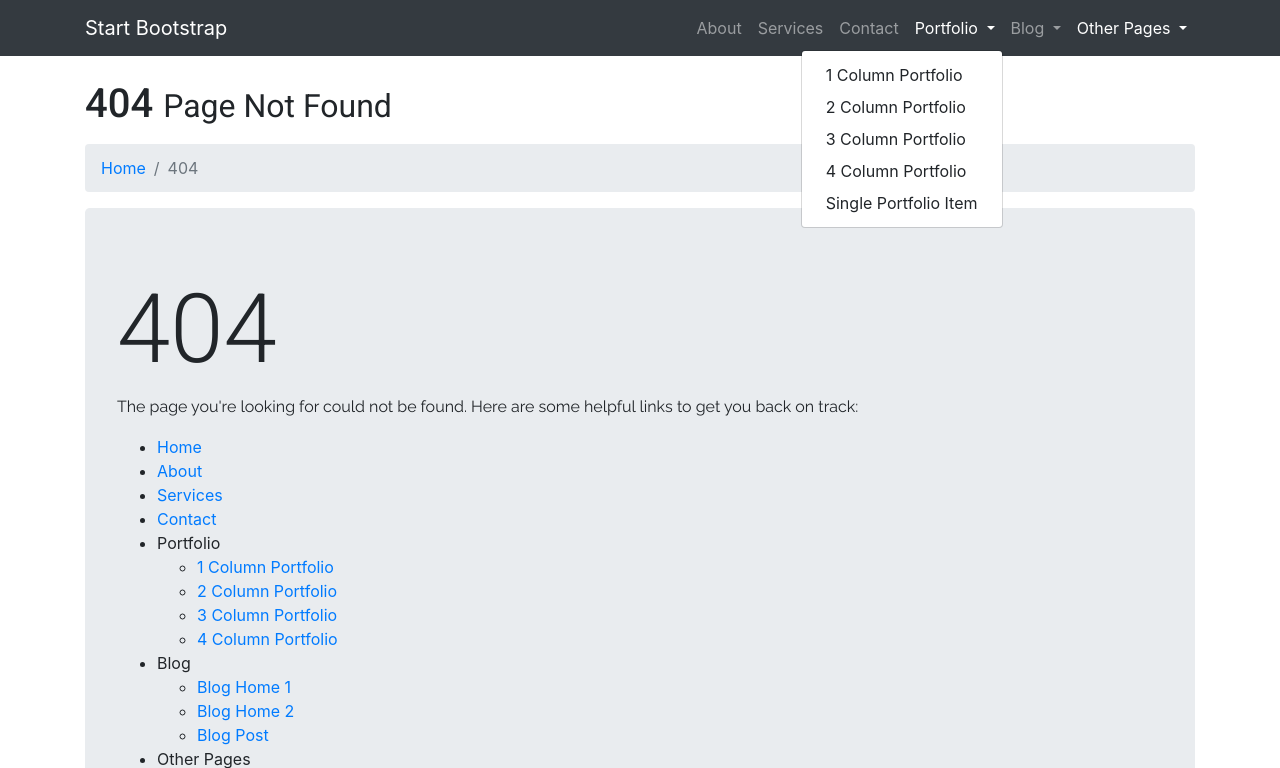
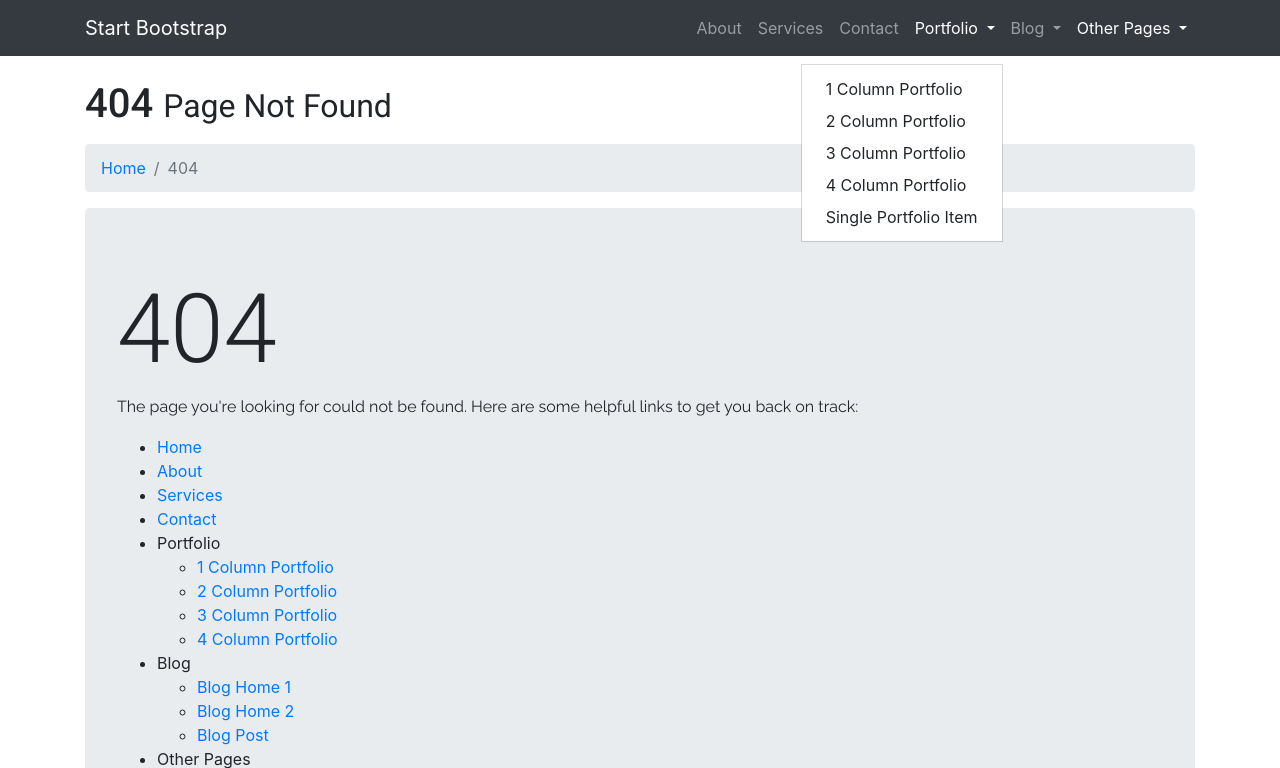
Before and after one commit to doniyke/haiflytrap, a website: page 404.html in a window 1280 px wide. Both pictures are taken after a click on the link "Portfolio". Shown: the top 768 px of the page. Drawn offline with Linux system fonts and the light colour scheme.

Commit message:
modified dropdown menu window usind css

```diff
--- a/css/modern-business.css
+++ b/css/modern-business.css
@@ -56,5 +56,12 @@ h1, h2, h3, h4, h5, h6 {
   /* background: white; */
 }
 
+/* Menu dropdown navigation */
+
+.navbar-nav .dropdown-menu {
+  margin-top: 1rem !important;
+  border-radius: 0rem !important;
+}
+
 
 /* Put your css here */
```
Also changed, not shown: index.html (+4 -1 lines).
